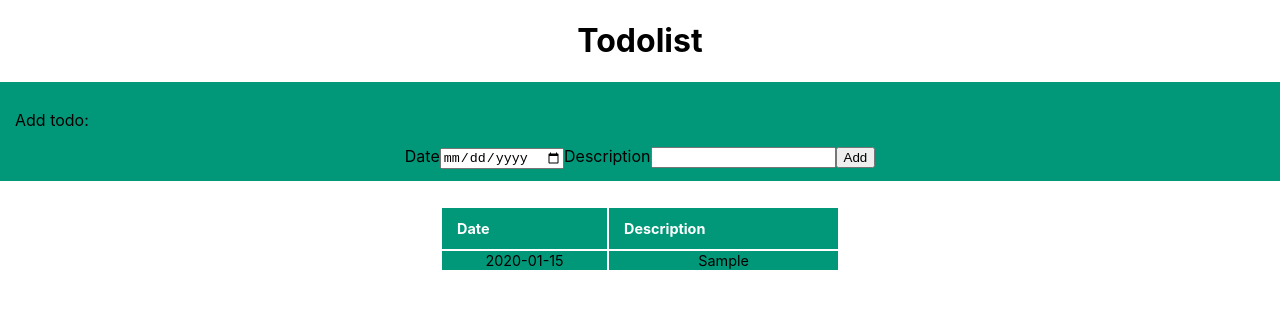
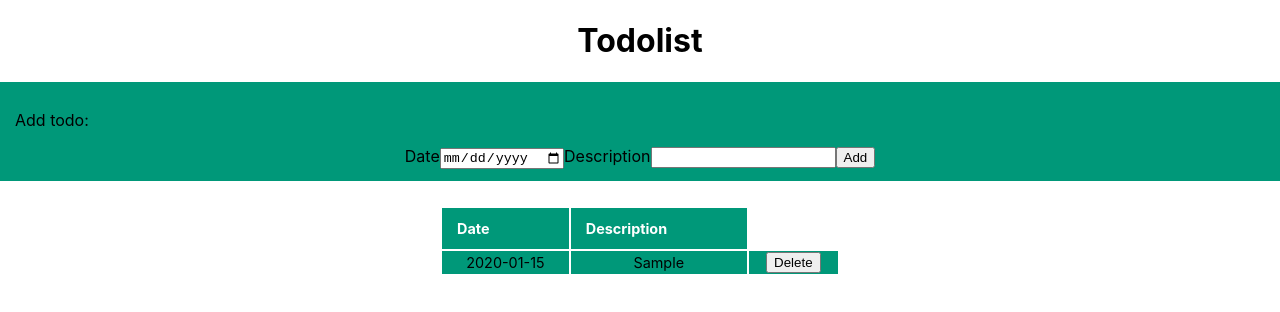
Before and after one commit to GitMarkus00/Frontend, a React (Create React App) app: page / in a window 1280 px wide. Both pictures are taken after typing "2020-01-15", "Sample" into the empty fields and a click on the input "Add". Shown: the top 312 px of the page. Built offline with nearby package versions, Linux system fonts and the light colour scheme.

Commit message:
delete toiminto suoritettu

```diff
--- a/src/TodoList.js
+++ b/src/TodoList.js
@@ -14,17 +14,23 @@ function TodoList() {
             setTodo({ ...todo, [event.target.name]: event.target.value });
       }
 
+      const deleteTodo = (index) => {
+            const newTodos = [...todos];
+            newTodos.splice(index, 1);
+            setTodos(newTodos);
+      }
+
       return (
             <div>
                   <h1>Todolist</h1>
                   <form onSubmit={addTodo}>
                         <p>Add todo:</p>
-                        <label for="date">
+                        <label htmlFor="date">
                               Date
                         </label>
 
                         <input type="date" id="date" name="date" value={todo.date} onChange={inputChanged} />
-                        <label for="desc">
+                        <label htmlFor="desc">
                               Description
                         </label>
                         <input type="text" id="desc" name="desc" value={todo.desc} onChange={inputChanged} />
@@ -36,6 +42,7 @@ function TodoList() {
                               <tr>
                                     <th>Date</th>
                                     <th>Description</th>
+
                               </tr>
                         </thead>
                         <tbody>
@@ -43,6 +50,7 @@ function TodoList() {
                                     <tr key={index}>
                                           <td>{todo.date}</td>
                                           <td>{todo.desc}</td>
+                                          <td><button onClick={() => deleteTodo(index)}>Delete</button></td>
                                     </tr>
                               )}
                         </tbody>
```
